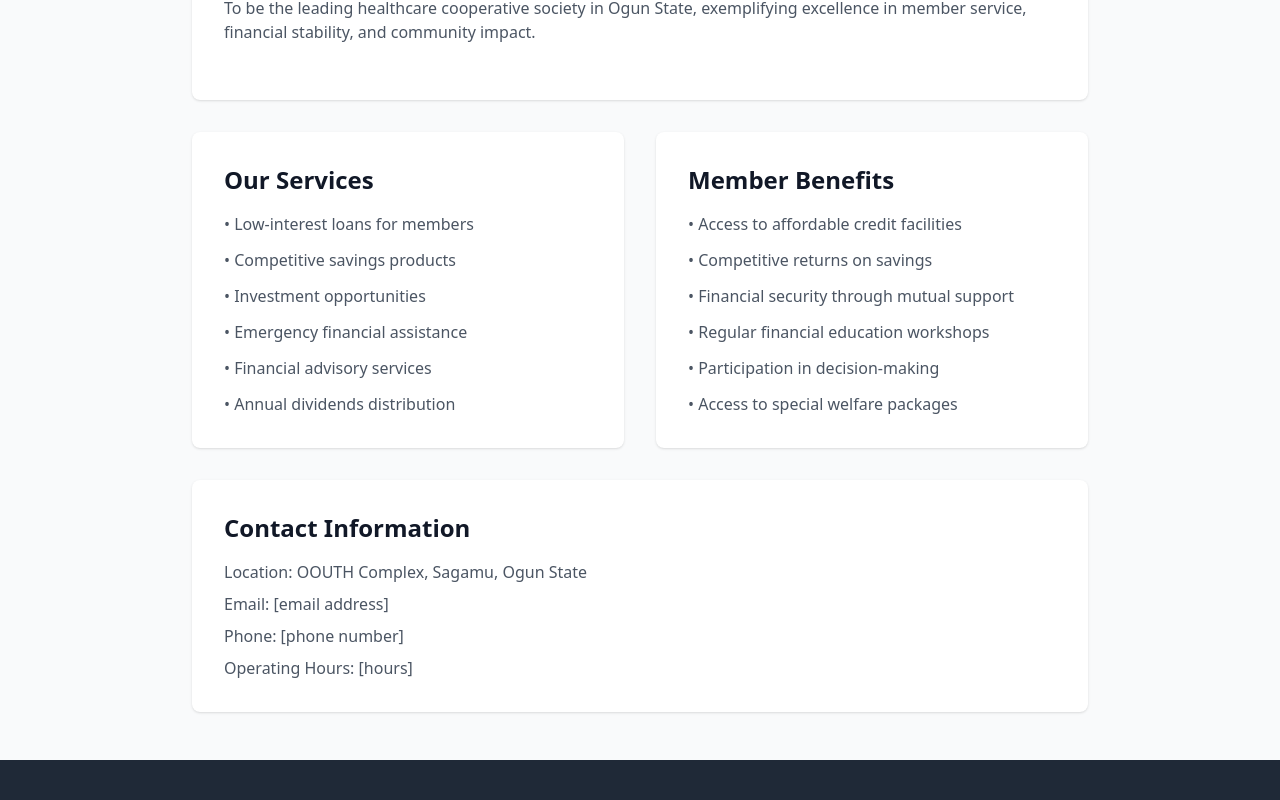
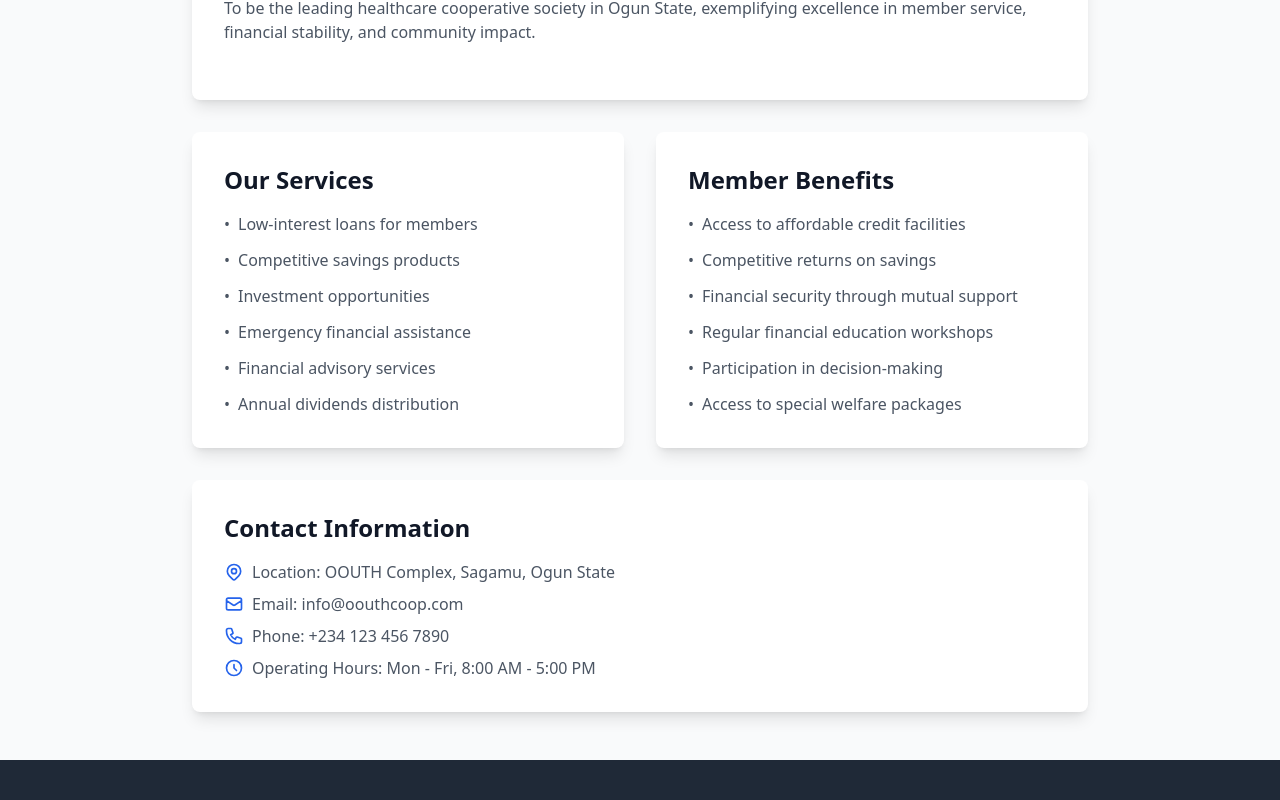
Before and after one commit to meowbanky/oouthcoop, a React (Create React App) app: page /about in a window 1280 px wide. Shown: the part 480-1280 px from the top of the page. Built offline with nearby package versions, Linux system fonts and the light colour scheme.

Commit message:
enhance the About us page

```diff
--- a/src/components/About.js
+++ b/src/components/About.js
@@ -4,6 +4,7 @@ const About = () => {
     return (
         <div className="min-h-screen bg-gray-50 py-12 px-4 sm:px-6 lg:px-8">
             <div className="max-w-4xl mx-auto">
+                {/* Header Section */}
                 <div className="text-center mb-12">
                     <h1 className="text-4xl font-bold text-gray-900 mb-4">About Us</h1>
                     <p className="text-xl text-gray-600">
@@ -11,7 +12,8 @@ const About = () => {
                     </p>
                 </div>
 
-                <div className="bg-white shadow rounded-lg p-8 mb-8">
+                {/* Mission and Vision Section */}
+                <div className="bg-white shadow-lg rounded-lg p-8 mb-8 transform transition-all hover:scale-105 hover:shadow-xl">
                     <h2 className="text-2xl font-semibold text-gray-900 mb-4">Our Mission</h2>
                     <p className="text-gray-600 mb-6">
                         To promote the economic wellbeing of our members through sustainable cooperative practices, providing accessible financial services, and fostering a culture of saving and mutual support within the OOUTH community.
@@ -23,39 +25,137 @@ const About = () => {
                     </p>
                 </div>
 
+                {/* Services and Benefits Section */}
                 <div className="grid md:grid-cols-2 gap-8">
-                    <div className="bg-white shadow rounded-lg p-8">
+                    {/* Services Card */}
+                    <div className="bg-white shadow-lg rounded-lg p-8 transform transition-all hover:scale-105 hover:shadow-xl">
                         <h2 className="text-2xl font-semibold text-gray-900 mb-4">Our Services</h2>
                         <ul className="space-y-3 text-gray-600">
-                            <li>• Low-interest loans for members</li>
-                            <li>• Competitive savings products</li>
-                            <li>• Investment opportunities</li>
-                            <li>• Emergency financial assistance</li>
-                            <li>• Financial advisory services</li>
-                            <li>• Annual dividends distribution</li>
+                            <li className="flex items-center">
+                                <span className="mr-2">•</span> Low-interest loans for members
+                            </li>
+                            <li className="flex items-center">
+                                <span className="mr-2">•</span> Competitive savings products
+                            </li>
+                            <li className="flex items-center">
+                                <span className="mr-2">•</span> Investment opportunities
+                            </li>
+                            <li className="flex items-center">
+                                <span className="mr-2">•</span> Emergency financial assistance
+                            </li>
+                            <li className="flex items-center">
+                                <span className="mr-2">•</span> Financial advisory services
+                            </li>
+                            <li className="flex items-center">
+                                <span className="mr-2">•</span> Annual dividends distribution
+                            </li>
                         </ul>
                     </div>
 
-                    <div className="bg-white shadow rounded-lg p-8">
+                    {/* Benefits Card */}
+                    <div className="bg-white shadow-lg rounded-lg p-8 transform transition-all hover:scale-105 hover:shadow-xl">
                         <h2 className="text-2xl font-semibold text-gray-900 mb-4">Member Benefits</h2>
                         <ul className="space-y-3 text-gray-600">
-                            <li>• Access to affordable credit facilities</li>
-                            <li>• Competitive returns on savings</li>
-                            <li>• Financial security through mutual support</li>
-                            <li>• Regular financial education workshops</li>
-                            <li>• Participation in decision-making</li>
-                            <li>• Access to special welfare packages</li>
+                            <li className="flex items-center">
+                                <span className="mr-2">•</span> Access to affordable credit facilities
+                            </li>
+                            <li className="flex items-center">
+                                <span className="mr-2">•</span> Competitive returns on savings
+                            </li>
+                            <li className="flex items-center">
+                                <span className="mr-2">•</span> Financial security through mutual support
+                            </li>
+                            <li className="flex items-center">
+                                <span className="mr-2">•</span> Regular financial education workshops
+                            </li>
+                            <li className="flex items-center">
+                                <span className="mr-2">•</span> Participation in decision-making
+                            </li>
+                            <li className="flex items-center">
+                                <span className="mr-2">•</span> Access to special welfare packages
+                            </li>
                         </ul>
                     </div>
                 </div>
 
-                <div className="bg-white shadow rounded-lg p-8 mt-8">
+                {/* Contact Information Section */}
+                <div className="bg-white shadow-lg rounded-lg p-8 mt-8 transform transition-all hover:scale-105 hover:shadow-xl">
                     <h2 className="text-2xl font-semibold text-gray-900 mb-4">Contact Information</h2>
                     <div className="text-gray-600">
-                        <p className="mb-2">Location: OOUTH Complex, Sagamu, Ogun State</p>
-                        <p className="mb-2">Email: [email address]</p>
-                        <p className="mb-2">Phone: [phone number]</p>
-                        <p>Operating Hours: [hours]</p>
+                        <p className="mb-2 flex items-center">
+                            <svg
+                                className="w-5 h-5 mr-2 text-blue-600"
+                                fill="none"
+                                stroke="currentColor"
+                                viewBox="0 0 24 24"
+                                xmlns="http://www.w3.org/2000/svg"
+                            >
+                                <path
+                                    strokeLinecap="round"
+                                    strokeLinejoin="round"
+                                    strokeWidth={2}
+                                    d="M17.657 16.657L13.414 20.9a1.998 1.998 0 01-2.827 0l-4.244-4.243a8 8 0 1111.314 0z"
+                                />
+                                <path
+                                    strokeLinecap="round"
+                                    strokeLinejoin="round"
+                                    strokeWidth={2}
+                                    d="M15 11a3 3 0 11-6 0 3 3 0 016 0z"
+                                />
+                            </svg>
+                            Location: OOUTH Complex, Sagamu, Ogun State
+                        </p>
+                        <p className="mb-2 flex items-center">
+                            <svg
+                                className="w-5 h-5 mr-2 text-blue-600"
+                                fill="none"
+                                stroke="currentColor"
+                                viewBox="0 0 24 24"
+                                xmlns="http://www.w3.org/2000/svg"
+                            >
+                                <path
+                                    strokeLinecap="round"
+                                    strokeLinejoin="round"
+                                    strokeWidth={2}
+                                    d="M3 8l7.89 5.26a2 2 0 002.22 0L21 8M5 19h14a2 2 0 002-2V7a2 2 0 00-2-2H5a2 2 0 00-2 2v10a2 2 0 002 2z"
+                                />
+                            </svg>
+                            Email: info@oouthcoop.com
+                        </p>
+                        <p className="mb-2 flex items-center">
+                            <svg
+                                className="w-5 h-5 mr-2 text-blue-600"
+                                fill="none"
+                                stroke="currentColor"
+                                viewBox="0 0 24 24"
+                                xmlns="http://www.w3.org/2000/svg"
+                            >
+                                <path
+                                    strokeLinecap="round"
+                                    strokeLinejoin="round"
+                                    strokeWidth={2}
+                                    d="M3 5a2 2 0 012-2h3.28a1 1 0 01.948.684l1.498 4.493a1 1 0 01-.502 1.21l-2.257 1.13a11.042 11.042 0 005.516 5.516l1.13-2.257a1 1 0 011.21-.502l4.493 1.498a1 1 0 01.684.949V19a2 2 0 01-2 2h-1C9.716 21 3 14.284 3 6V5z"
+                                />
+                            </svg>
+                            Phone: +234 123 456 7890
+                        </p>
+                        <p className="flex items-center">
+                            <svg
+                                className="w-5 h-5 mr-2 text-blue-600"
+                                fill="none"
+                                stroke="currentColor"
+                                viewBox="0 0 24 24"
+                                xmlns="http://www.w3.org/2000/svg"
+                            >
+                                <path
+                                    strokeLinecap="round"
+                                    strokeLinejoin="round"
+                                    strokeWidth={2}
+                                    d="M12 8v4l3 3m6-3a9 9 0 11-18 0 9 9 0 0118 0z"
+                                />
+                            </svg>
+                            Operating Hours: Mon - Fri, 8:00 AM - 5:00 PM
+                        </p>
                     </div>
                 </div>
             </div>
```
